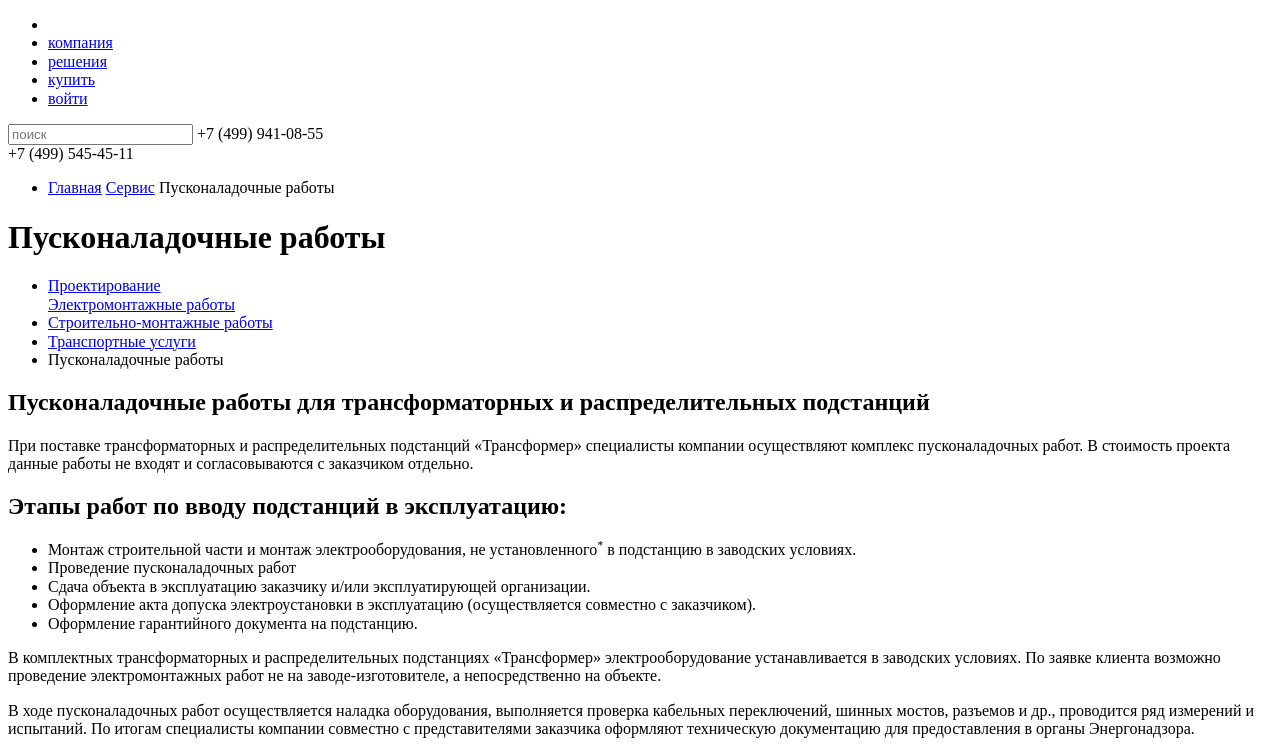
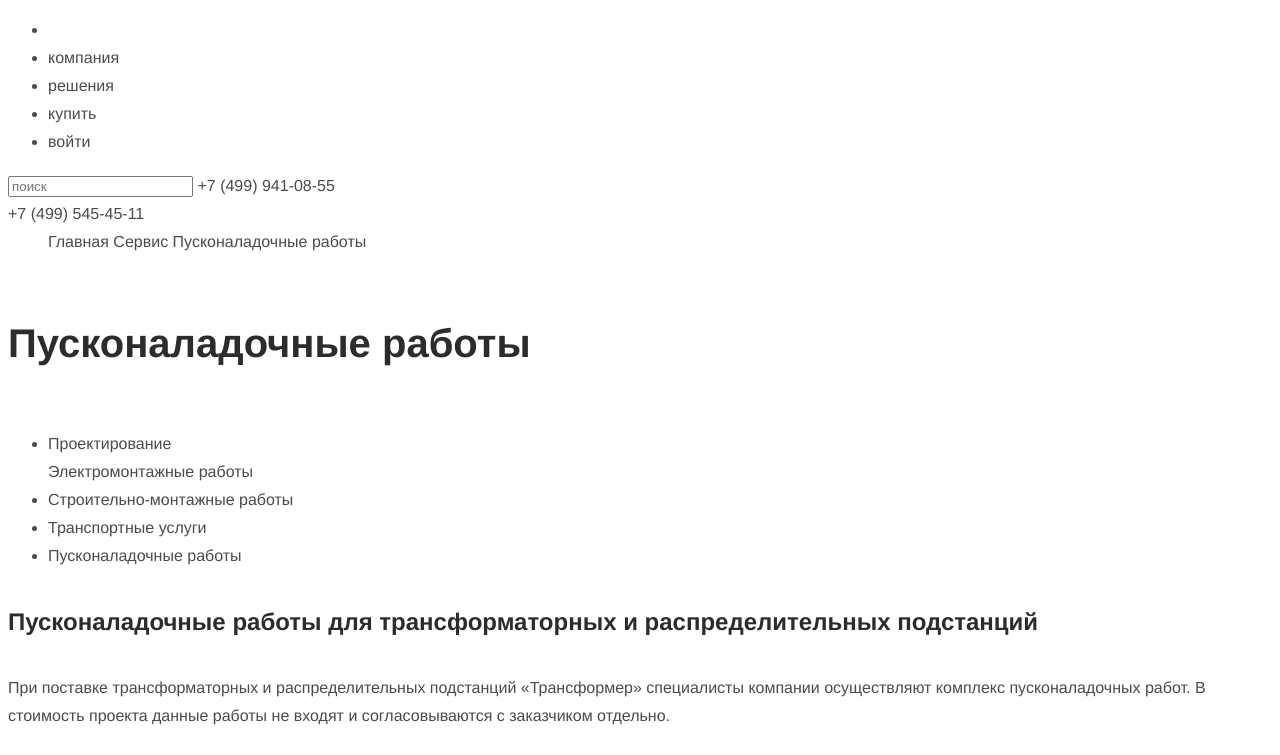
Before and after one commit to eu-tsareva/hi-tech, a website: page src/commissioning.html in a window 1280 px wide. Shown: the top 755 px of the page. Drawn offline with nearby package versions, Linux system fonts and the light colour scheme; files that its build step writes are made by us from their sources.

Commit message:
add general styles

```diff
--- /dev/null
+++ b/src/style/fonts.less
@@ -0,0 +1,20 @@
+@font-face {
+  font-family: "Raleway";
+  src:  local("Raleway Regular"),
+        url("../fonts/Raleway-Regular.ttf");
+  font-weight: normal;
+}
+
+@font-face {
+  font-family: "Raleway";
+  src:  local("Raleway ExtraBold"),
+        url("../fonts/Raleway-ExtraBold.ttf");
+  font-weight: 800;
+}
+
+@font-face {
+  font-family: "Roboto";
+  src:  local("Roboto Regular"),
+        url("../fonts/Roboto-Regular.ttf");
+  font-weight: normal;
+}
--- /dev/null
+++ b/src/style/general.less
@@ -0,0 +1,39 @@
+body {
+  font-family: @font-family-base;
+  font-size: @font-size-base;
+  line-height: @line-height-base;
+  color: @text-color;
+  background-color: @body-bg;
+}
+
+a {
+  color: @link-color;
+  text-decoration: none;
+}
+
+
+h1, h2 {
+  margin: 1.3em 0;
+  font-family: inherit;
+  font-weight: 800;
+  line-height: inherit;
+  color: @heading-color;
+}
+
+h1 { font-size: @font-size-h1; }
+h2 { font-size: @font-size-h2; }
+
+p:not(:last-of-type) {
+  margin: 0;
+  margin-bottom: 2.25em;
+}
+
+.inline-list {
+  margin: 0;
+  list-style: none;
+
+  > li {
+    display: inline-block;
+    margin-right: 5px;
+  }
+}
--- a/src/style/main.less
+++ b/src/style/main.less
@@ -1,3 +1,4 @@
 @import "../../bower_components/normalize-css/normalize.css";
 
 @import "variables.less";
+@import "general.less";
--- a/src/style/variables.less
+++ b/src/style/variables.less
@@ -12,17 +12,17 @@
 
 @text-color: @gray;
 @heading-color: @gray-dark;
-@link-color: @primary;
+@link-color: inherit;
 
 
 // Typography
 
-@font-family-base: "Raleway Regular", Helvetica, Arial, sans-serif;
-@font-family-secondary: "Roboto Regular", Helvetica, Arial, sans-serif;
+@font-family-base: "Raleway", Helvetica, Arial, sans-serif;
+@font-family-secondary: "Roboto", Helvetica, Arial, sans-serif;
 @font-size-base: 16px;
 
-@font-size-h1: floor((@font-size-base * 2.5));
-@font-size-h2: floor((@font-size-base * 1.5));
+@font-size-h1: floor((@font-size-base * 2.5)); //40px
+@font-size-h2: floor((@font-size-base * 1.5)); //24px
 
 @line-height-base: 1.75;
 
```
